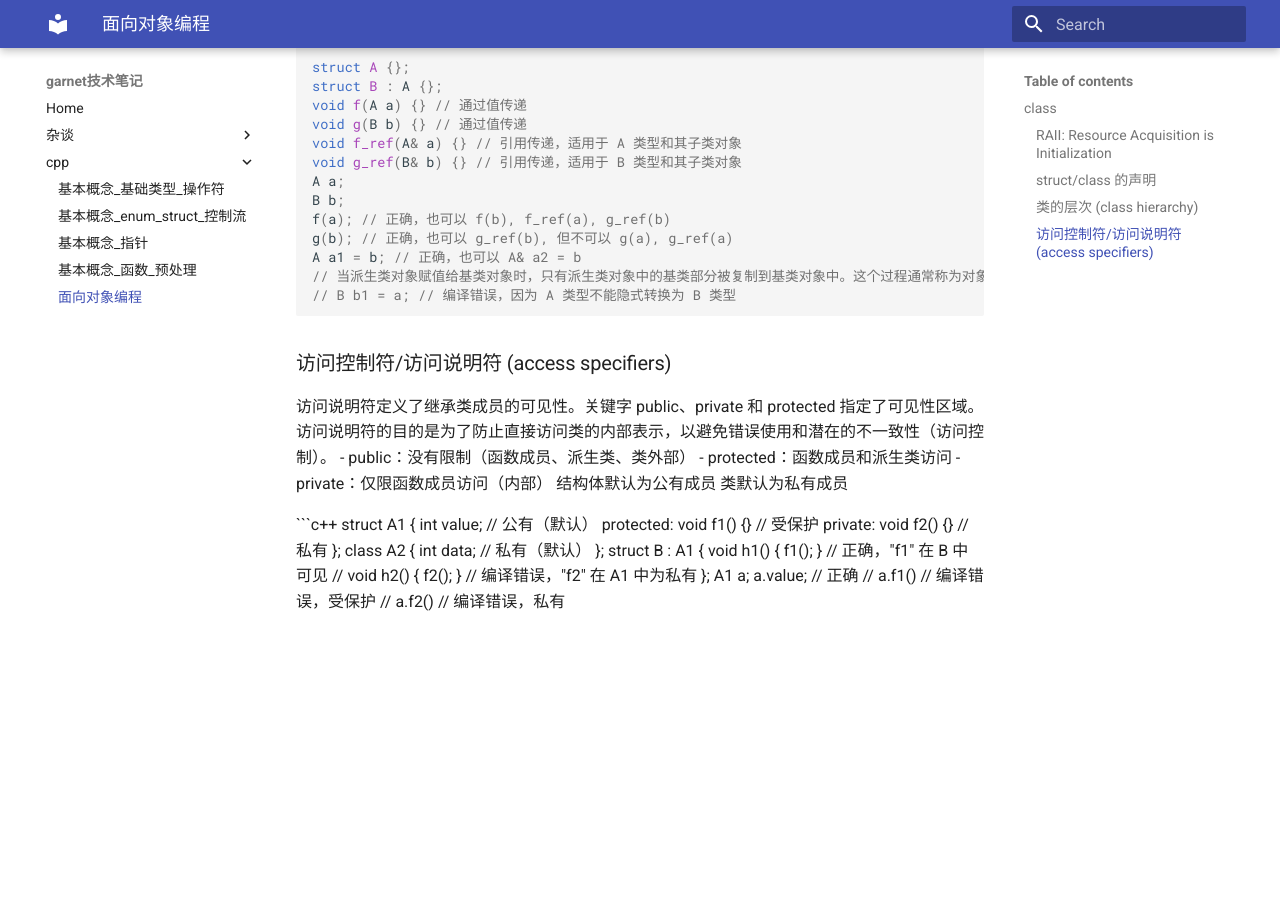
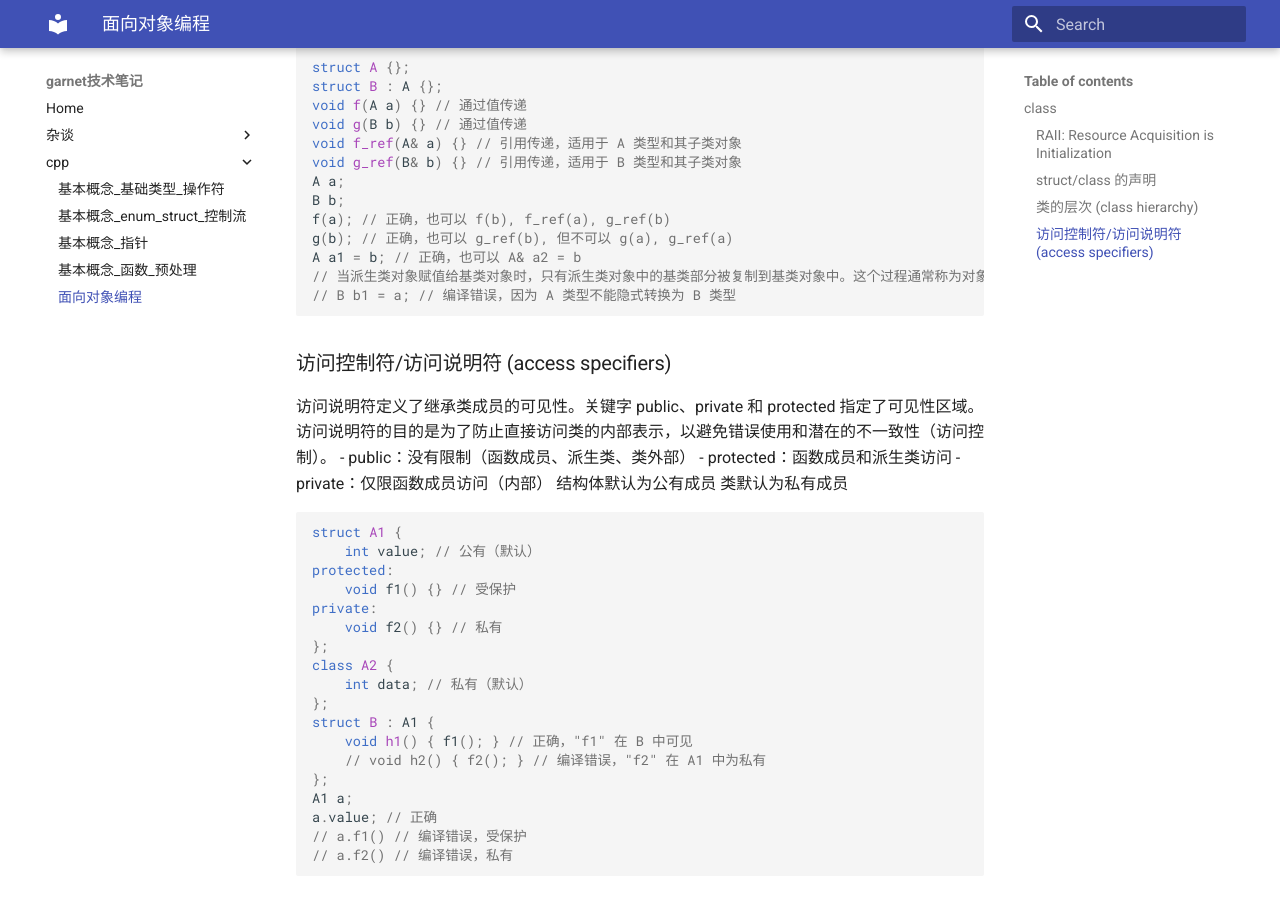
Before and after one commit to ymma98/technotes, an MkDocs documentation site: the page built from docs/cpp/OOP.md, in a window 1280 px wide and 900 px high, scrolled down 2721 px. Built offline with MkDocs 1.6.1 and Material for MkDocs 9.7.7, drawn with Linux system fonts in a browser that asks for light colours; before the commit the page ends 3360 px from its top, so only the background shows below that; part of the change alters nothing that is shown.

Commit message:
docs/cpp/OOP.md updated from https://stackedit.cn/

````diff
--- a/docs/cpp/OOP.md
+++ b/docs/cpp/OOP.md
@@ -148,12 +148,12 @@ A1 a;
 a.value; // 正确
 // a.f1() // 编译错误，受保护
 // a.f2() // 编译错误，私有
-
+```
 
 
 
 
 <!--stackedit_data:
-eyJoaXN0b3J5IjpbMjgzMDU0NTcyLDExNDg4NDI2NDYsMjI1OT
-gwNDc1LC02NDExNjgzOSw5NzY0NDEzMTZdfQ==
+eyJoaXN0b3J5IjpbLTQyNjUzNDc5MiwxMTQ4ODQyNjQ2LDIyNT
+k4MDQ3NSwtNjQxMTY4MzksOTc2NDQxMzE2XX0=
 -->
````
